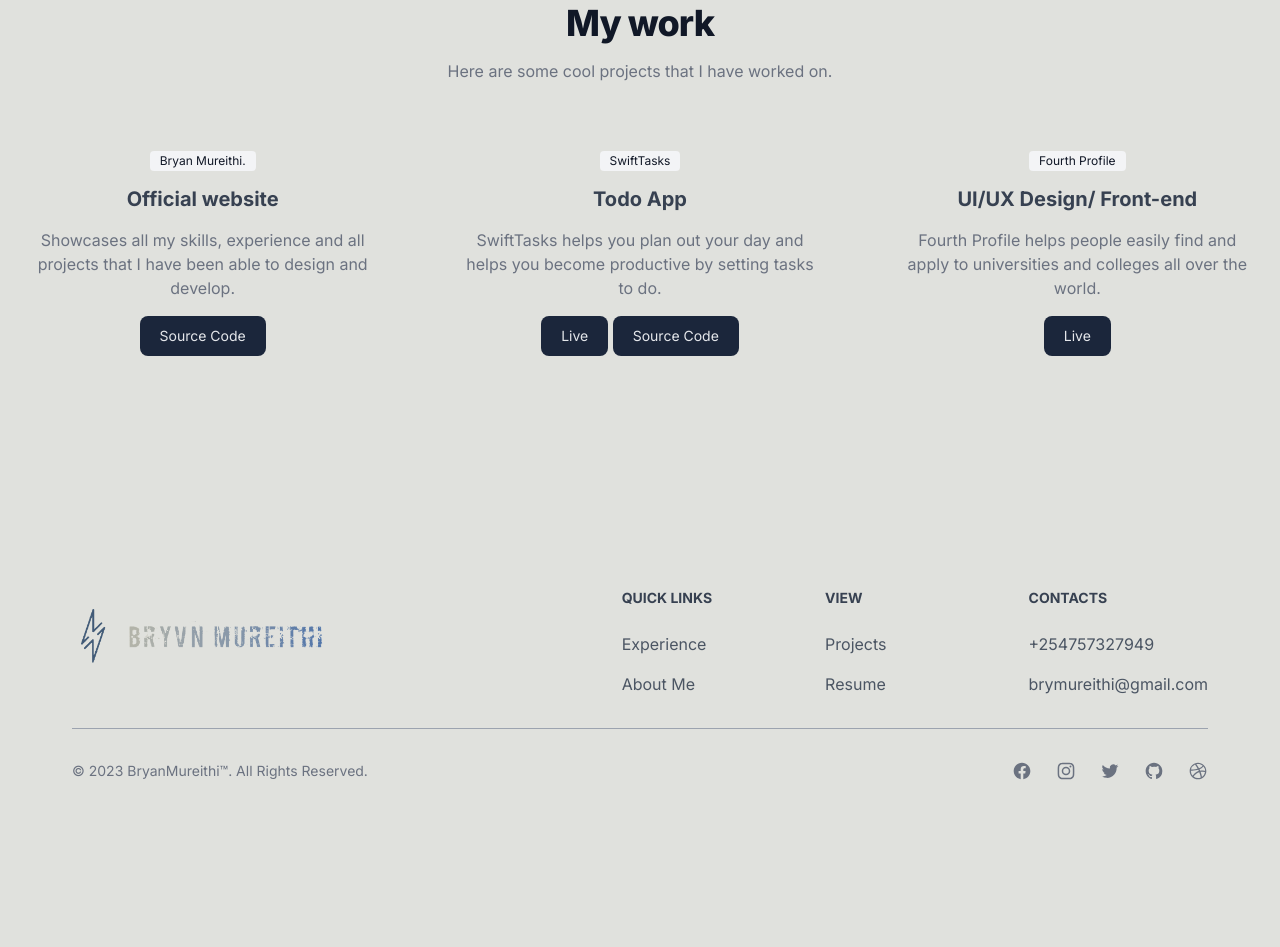
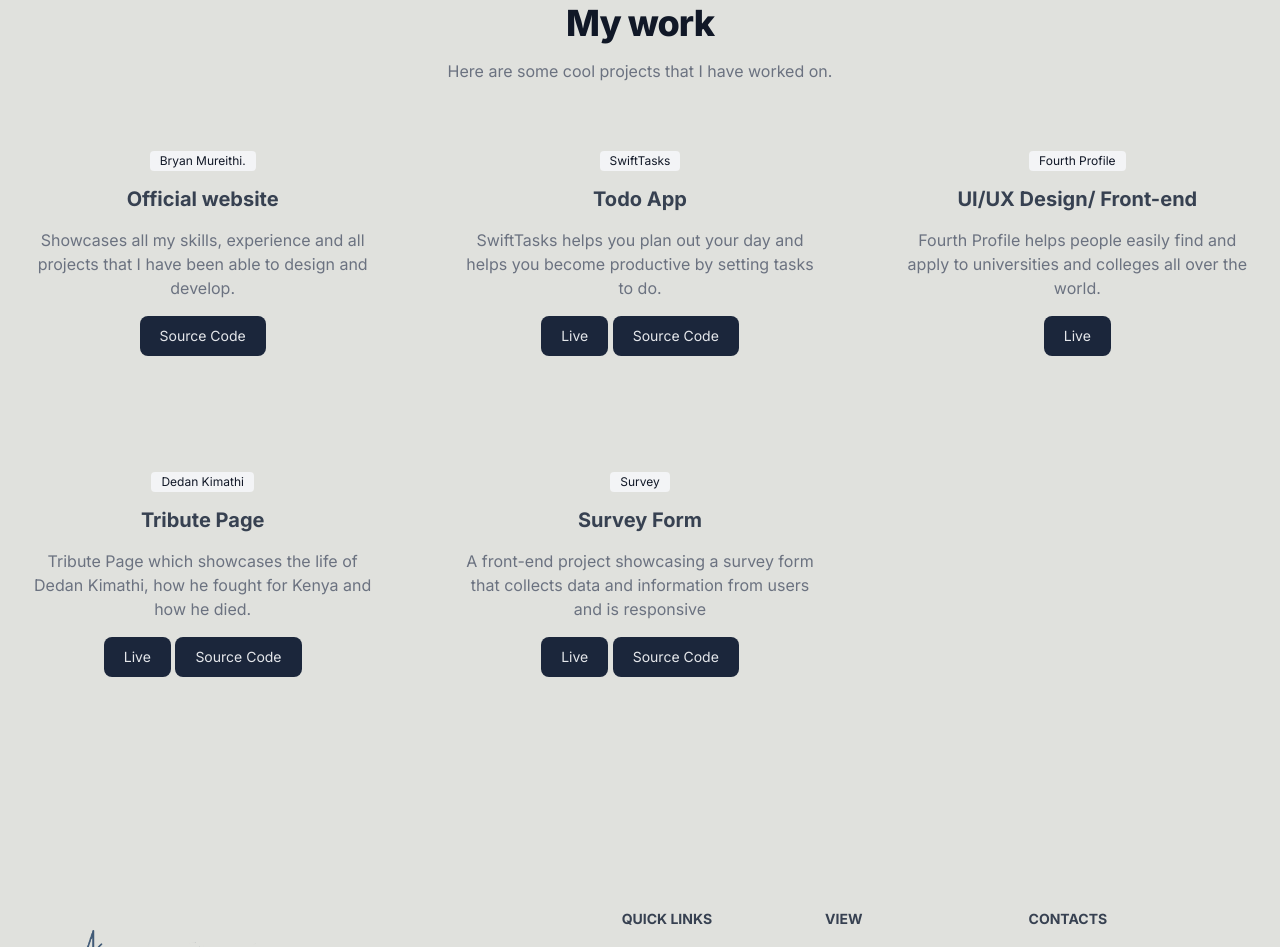
Before and after one commit to BryanMureithi/BryanMurei, a plain HTML site: page index.html in a window 1280 px wide. Shown: the part 3966-4913 px from the top of the page. Before the commit the page ends 4819 px from the top, so only its background shows below. Drawn offline with nearby package versions, Linux system fonts and the light colour scheme.

Commit message:
Added projects

```diff
--- a/index.html
+++ b/index.html
@@ -454,7 +454,7 @@
         </div>
 
         <div
-          class="grid grid-cols-1 mt-12 text-center sm:mt-16 gap-x-20 gap-y-12 sm:grid-cols-2 lg:grid-cols-3"
+          class="grid grid-cols-1 mt-12 text-center sm:mt-16 gap-x-20 gap-y-28 sm:grid-cols-2 lg:grid-cols-3"
         >
           <div class="space-y-4">
             <span
@@ -537,6 +537,72 @@
               role="button"
             >
               Live
+
+            </a>
+          </div>
+          <div class="space-y-4">
+            <span
+              class="bg-gray-100 text-gray-900 text-xs font-medium inline-flex items-center px-2.5 py-0.5 rounded"
+            >
+              Dedan Kimathi
+            </span>
+            <h3 class="text-xl font-bold leading-tight text-gray-700">
+              Tribute Page
+            </h3>
+            <p class="font-normal text-gray-500">
+              Tribute Page which showcases the life of Dedan Kimathi, how he fought for Kenya and how he died.
+            </p>
+            <a
+              href="https://bryanmureithi.github.io/Tribute-page/"
+              target="_blank"
+              title=""
+              class="text-gray-200 bg-[#1B263B] justify-center hover:bg-primary-800 inline-flex items-center focus:ring-4 focus:outline-none focus:ring-primary-300 font-medium rounded-lg text-sm px-5 py-2.5 text-center"
+              role="button"
+            >
+              Live
+
+            </a>
+            <a
+              href="https://github.com/BryanMureithi/Tribute-page"
+              target="_blank"
+              title=""
+              class="text-gray-200 bg-[#1B263B] justify-center hover:bg-primary-800 inline-flex items-center focus:ring-4 focus:outline-none focus:ring-primary-300 font-medium rounded-lg text-sm px-5 py-2.5 text-center"
+              role="button"
+            >
+              Source Code
+
+            </a>
+          </div>
+          <div class="space-y-4">
+            <span
+              class="bg-gray-100 text-gray-900 text-xs font-medium inline-flex items-center px-2.5 py-0.5 rounded"
+            >
+              Survey
+            </span>
+            <h3 class="text-xl font-bold leading-tight text-gray-700">
+              Survey Form
+            </h3>
+            <p class="font-normal text-gray-500">
+              A front-end project showcasing a survey form that collects data and information from users and is responsive
+            </p>
+            <a
+              href="https://bryanmureithi.github.io/survey-form/"
+              target="_blank"
+              title=""
+              class="text-gray-200 bg-[#1B263B] justify-center hover:bg-primary-800 inline-flex items-center focus:ring-4 focus:outline-none focus:ring-primary-300 font-medium rounded-lg text-sm px-5 py-2.5 text-center"
+              role="button"
+            >
+              Live
+
+            </a>
+            <a
+              href="https://github.com/BryanMureithi/survey-form"
+              target="_blank"
+              title=""
+              class="text-gray-200 bg-[#1B263B] justify-center hover:bg-primary-800 inline-flex items-center focus:ring-4 focus:outline-none focus:ring-primary-300 font-medium rounded-lg text-sm px-5 py-2.5 text-center"
+              role="button"
+            >
+              Source Code
 
             </a>
           </div>
```
